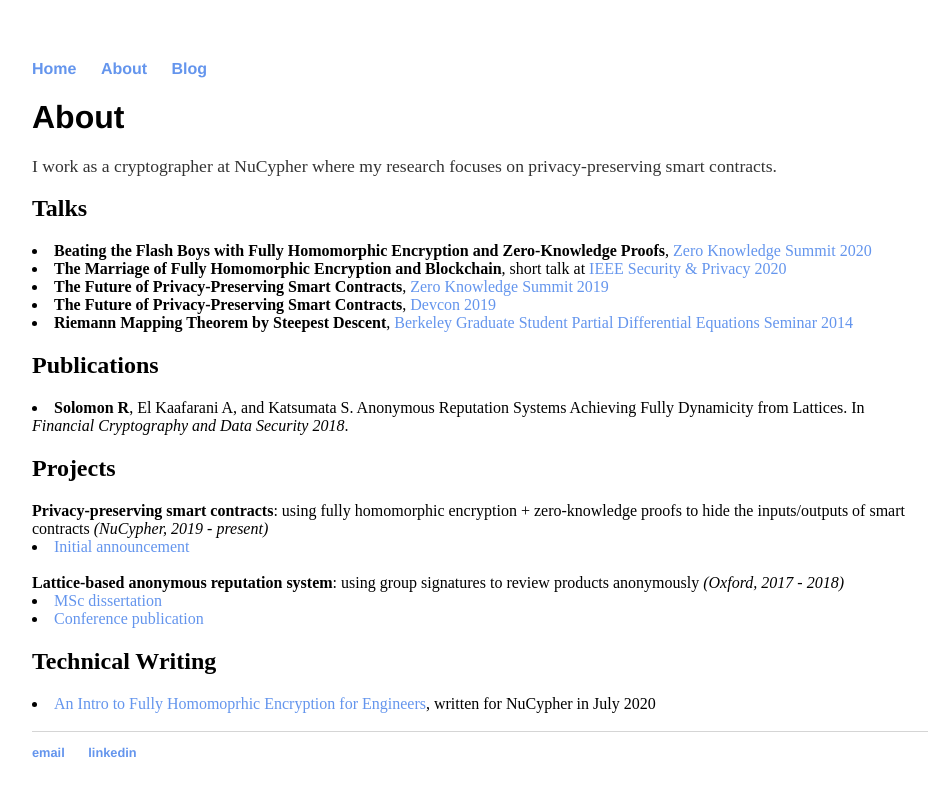
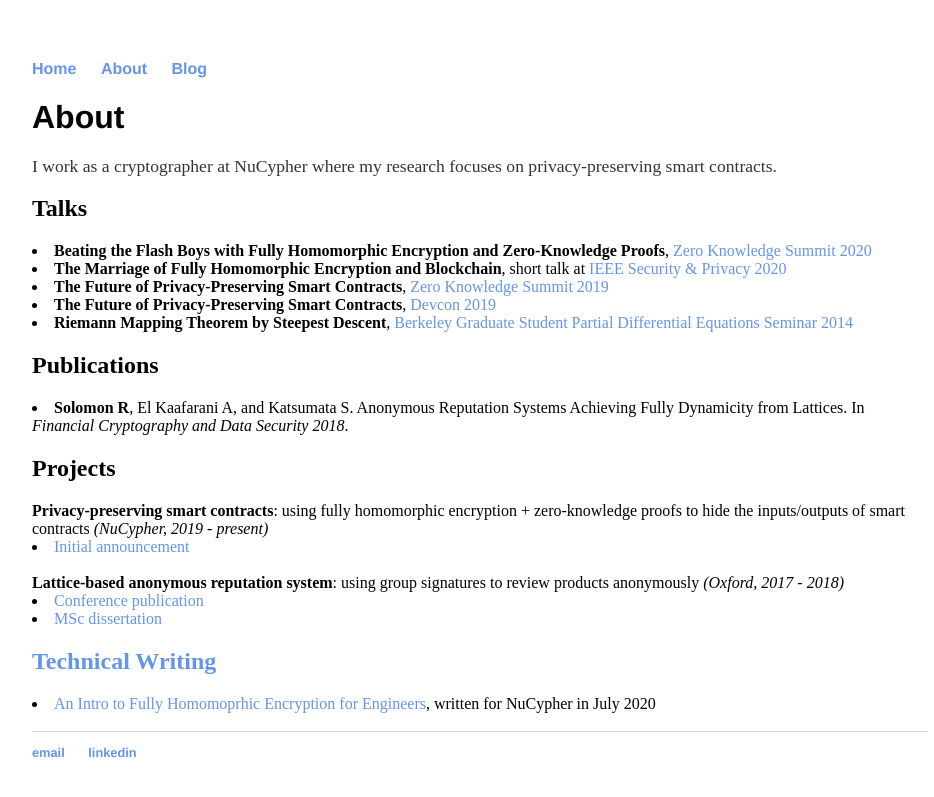
Before and after one commit to ravital/ravital.github.io, a Jekyll site: the page built from about/index.html, in a window 1280 px wide. Shown: the top 797 px of the page, without its empty margins (160-1094 px from the left). Built offline with Jekyll 4.4.1, drawn with Linux system fonts in a browser that asks for light colours; part of the change alters nothing that is shown.

```diff
--- a/about/index.html
+++ b/about/index.html
@@ -23,8 +23,8 @@ title: About Ravital Solomon
 				<li><a href="https://blog.nucypher.com/sunscreen/">Initial announcement</a></li><br>
 
 			<b>Lattice-based anonymous reputation system</b>: using group signatures to review products anonymously <i>(Oxford, 2017 - 2018)</i>
+				<li><a href="https://dblp.org/pid/248/0053.html">Conference publication</a></li>
 				<li><a href="https://www.researchgate.net/profile/Ravital_Solomon">MSc dissertation</aa></li>
-				<li><a href="https://dblp.org/pid/248/0053.html">Conference publication</a></li>
 
 
 			<h2>Technical Writing</h2>
```
